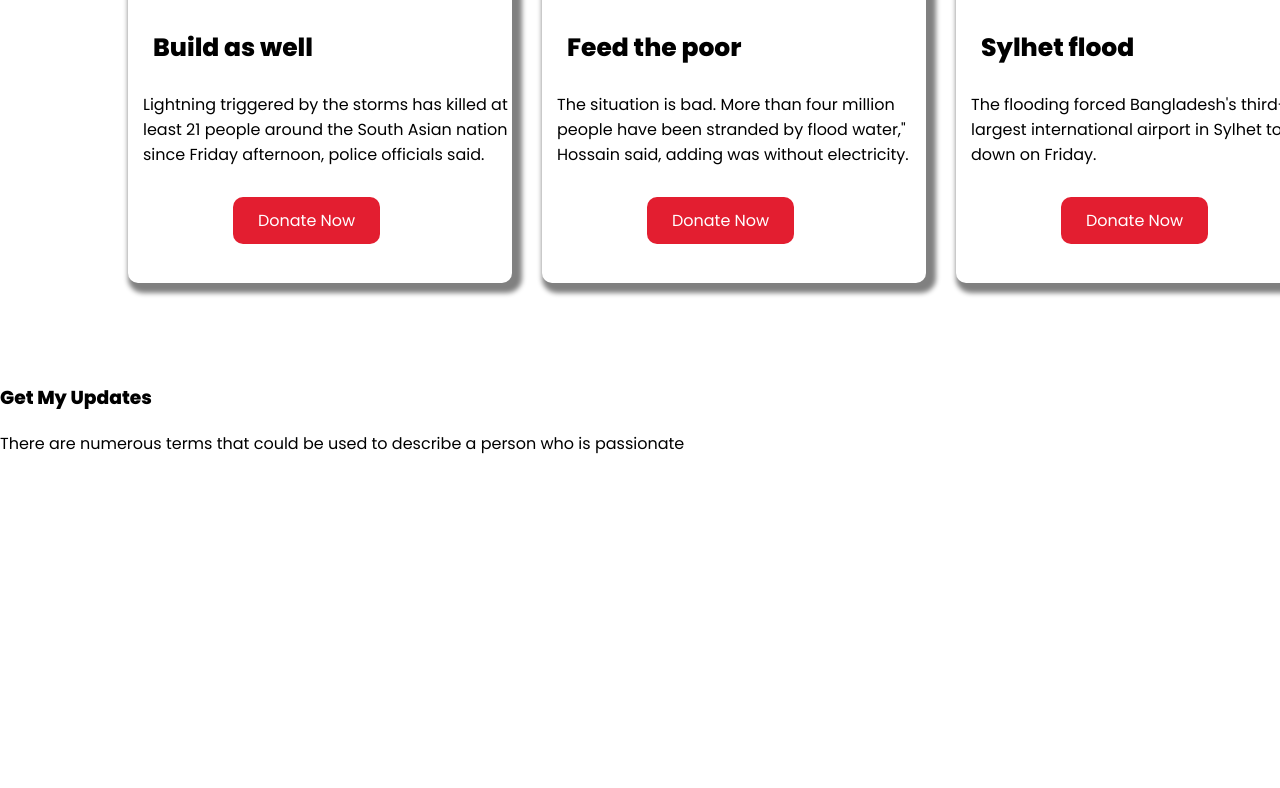
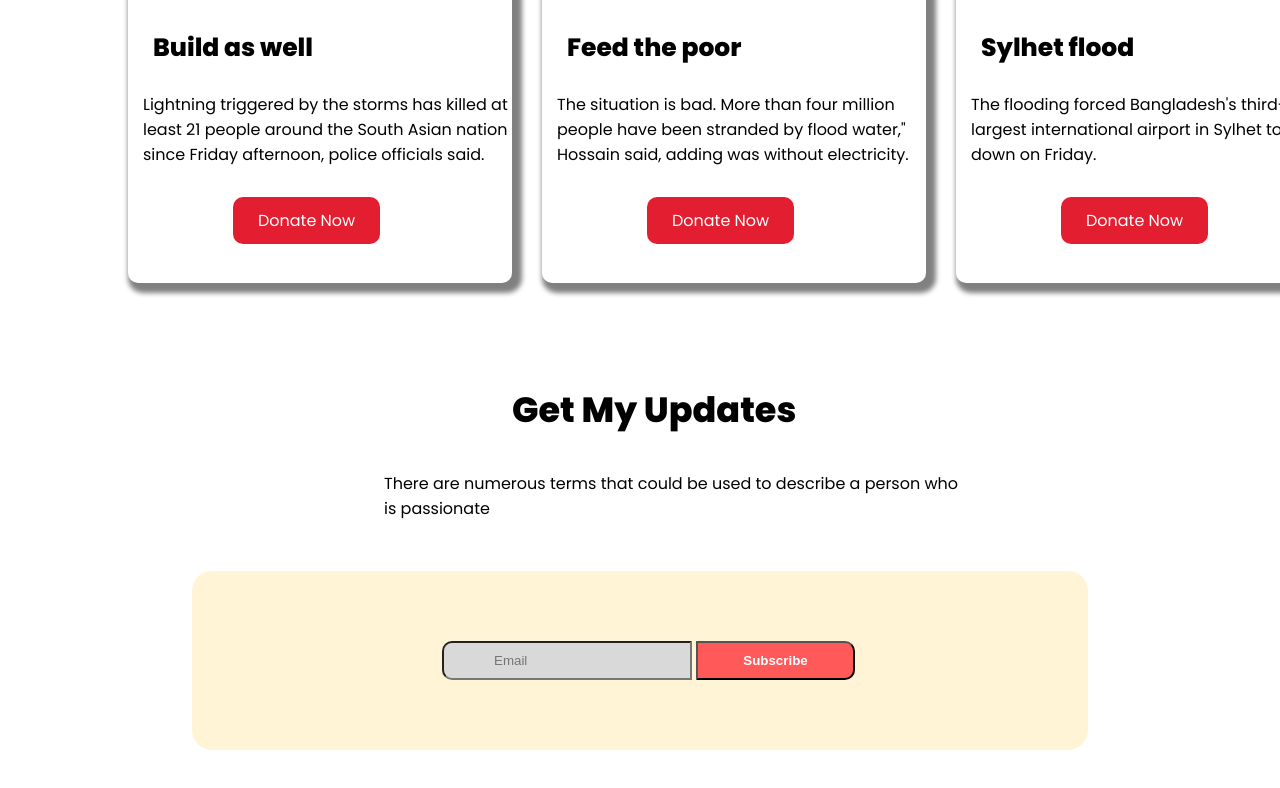
Before and after one commit to rahinraz/first-assignment, a plain HTML site: page index.html in a window 1280 px wide. Shown: the part 2588-3376 px from the top of the page. Before the commit the page ends 3060 px from the top, so only its background shows below. Drawn offline with Linux system fonts and the light colour scheme.

Commit message:
third commit

```diff
--- a/index.html
+++ b/index.html
@@ -120,10 +120,16 @@
 
         <section class="updates">
 
-            <div>
+            <div class="update-head">
                 <h3>Get My Updates</h3>
                 <p>There are numerous terms that could be used to describe a person who is passionate</p>
             </div>
+
+            <div class="email-subscribe">
+                    <input type="search" name="" id="search" placeholder="Email">
+                    <input type="submit" value="Subscribe">
+            </div>
+
 
         </section>
 
--- a/style.css
+++ b/style.css
@@ -205,3 +205,44 @@ margin-bottom: 150px;
     border-radius: 10px;
     margin-left: 105px;
 }
+.update-head h3{
+    margin-left:40%;
+    font-size: 35px;
+    font-weight:700;
+
+}
+.update-head p{
+    margin-left: 30%;
+    margin-right:25%;
+    margin-bottom:50px
+
+}
+
+.email-subscribe{
+    margin-left:15%;
+    margin-right:15%;
+    background: #FFF4D6;
+    margin-bottom: 40px;
+    border-radius: 20px;
+}
+input[type="search"]{
+    width: 250px;
+    background: #D9D9D9;
+    position: relative;
+    padding:10px 50px;
+    margin:70px 0px 70px 30px;
+    align-items: center;
+    border-radius: 10px 0px 0px 10px;
+    margin-left:250px;
+
+}
+input[type="submit"]{
+    position: relative;
+    padding:10px 45px;
+
+    background: #FF5959;
+    color:white;
+    font-weight:600;
+    border-radius:0px 10px 10px 0px;
+    cursor: pointer;
+}
```
